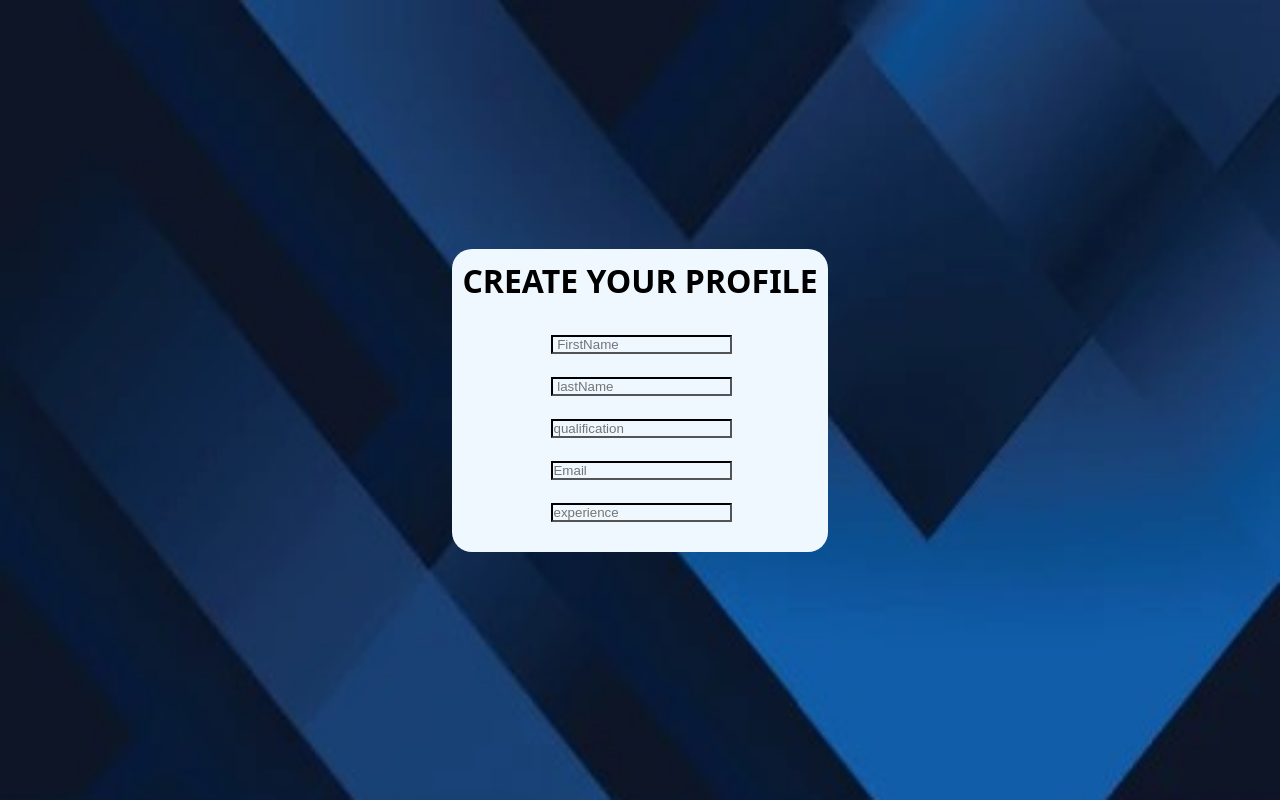
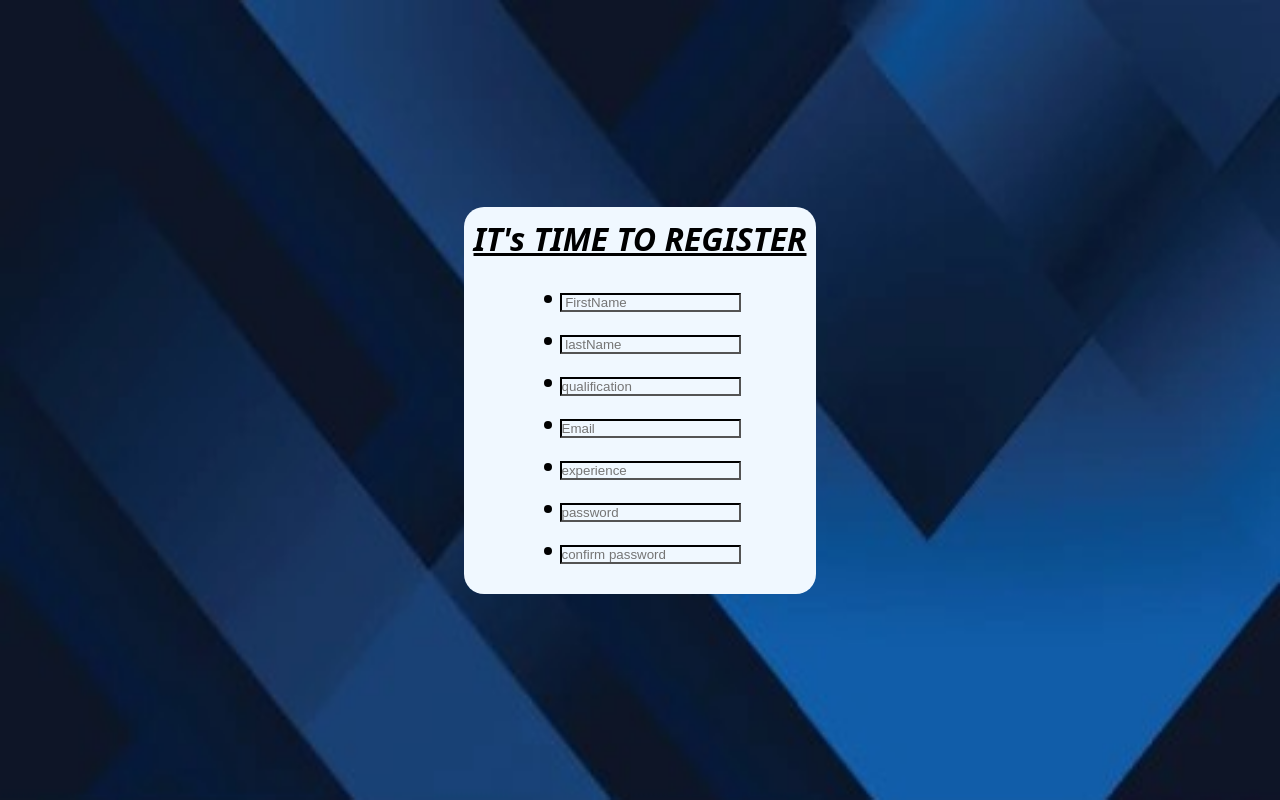
Before and after one commit to labhlisha2003/jobportal-project, a React (Create React App) app: page /Register in a window 1280 px wide. Built offline with nearby package versions, Linux system fonts and the light colour scheme.

Commit message:
Registerpage changes

```diff
--- a/src/Pages/RegisterPage/Registerpage.js
+++ b/src/Pages/RegisterPage/Registerpage.js
@@ -1,7 +1,18 @@
+import { SiEthers } from "react-icons/si";
 import ASSETS from "../../assets";
 import CustomInput from "../../components/CustomInput/CustomInput";
 import "./style.css";
+import { GoDotFill } from "react-icons/go";
+import { useState } from "react";
 function RegisterPage() {
+    const [FirstName, setFirstName]=useState("@gmail.com");
+    const [lastName, setlastName]=useState("");
+    const [qualification, setqualification]=useState("");
+    const [email, setEmail]=useState("");
+    const [experience, setexperience]=useState("");
+    const [password, setpassword]=useState("");
+    const [confirmpassword, setconfirmpassword]=useState("");
+
     return (
 
         <div className="RegisterPageBaseContainer">
@@ -11,15 +22,38 @@ function RegisterPage() {
 
 
                 <div className="RegisterPageContentTitleContainer">
-                    <h1>CREATE YOUR PROFILE</h1>
+                    <h1><i><u>IT's TIME TO REGISTER</u></i></h1>
                 </div>
 
                 <div className="RegisterPageContentInputContainer">
-                    <CustomInput type={"text"} placeholder={" FirstName"} />
-                    <CustomInput type={"text"} placeholder={" lastName"} />
-                    <CustomInput type={"text"} placeholder={"qualification"} />
-                    <CustomInput type={"email"} placeholder={"Email"} />
-                    <CustomInput type={"text"} placeholder={"experience"} />
+             <CustomInput type={"text"} placeholder={" FirstName"} Icon={GoDotFill} onChangeText={(e) => {
+                setFirstName(e.target.value);
+                    }}
+                    />
+                    <CustomInput type={"text"} placeholder={" lastName"} Icon={GoDotFill} onChangeText={(e) =>{
+                        setlastName(e.target.value);
+                    }}
+                    />
+                    <CustomInput type={"text"} placeholder={"qualification"} Icon={GoDotFill} onChangeText={(e) =>{
+                        setqualification(e.target.value);
+                        }}
+                         />
+                    <CustomInput type={"email"} placeholder={"Email"}  Icon={GoDotFill} onChangeText={(e) => {
+                        setEmail(e.target.value)
+                        }}
+                        />
+                    <CustomInput type={"text"} placeholder={"experience"} Icon={GoDotFill} onChangeText={(e) => {
+                        setexperience(e.target.value)
+                    }}
+                     />
+                    <CustomInput type={"text"} placeholder={"password"}  Icon={GoDotFill} onChangeText={(e) => {
+                        setpassword(e.target.value)
+                    }}
+                    />
+                    <CustomInput type={"text"} placeholder={"confirm password"}  Icon={GoDotFill} onChangeText={(e) => {
+                        setconfirmpassword(e.target.value)
+                    }}
+                    />
                 </div>
 
                 <div className="RegisterPagecontentbuttonContainer">
```
